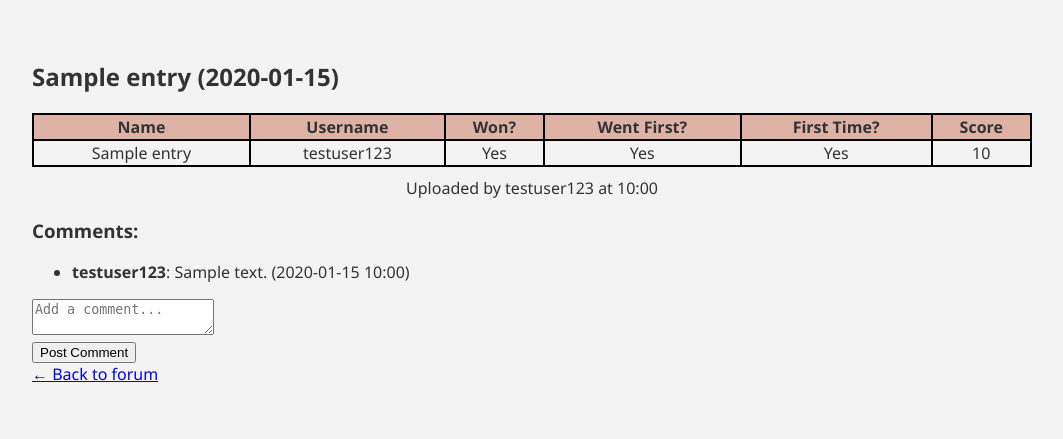
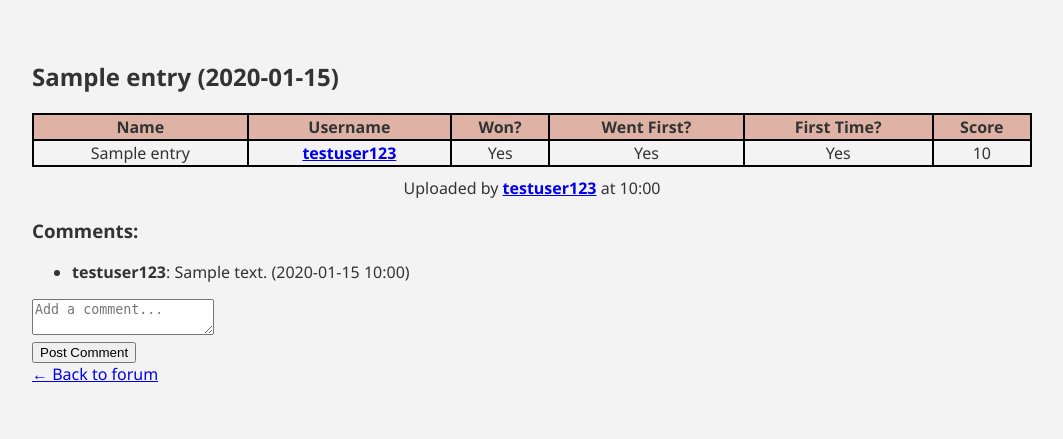
Before and after one commit to TheDoctorZoose/CITS3403-Agile-Project, a Flask app: page /forum/1 in a window 1280 px wide. Shown: the part 177-616 px from the top of the page, without its empty margins (108-1171 px from the left). Run offline with Flask 3, Linux system fonts and the light colour scheme; a user stored in the database is signed in; tables that the repository leaves empty hold one stand-in row (values such as "Sample post"); parts of the project's set-up code (start-up, migrations or seed data) failed here and were passed over.

Commit message:
Add profile hyperlink functionality to usernames in table

```diff
--- a/app/routes.py
+++ b/app/routes.py
@@ -293,6 +293,7 @@ def view_entry(entry_id):
             join(GameEntry, PlayerGameEntry.game_entry_id==GameEntry.id).\
             filter(PlayerGameEntry.game_entry_id==entry_id).\
             add_columns(
+                PlayerGameEntry.user_id,
                 PlayerGameEntry.name,
                 User.username,
                 PlayerGameEntry.win,
@@ -305,6 +306,7 @@ def view_entry(entry_id):
     player_entries = []
     for player_entry in player_entry_rows:
         player_entries.append({
+            'user_id':          player_entry.user_id,   # for profile hyperlinks
             'name':             player_entry.name,
             'username':         player_entry.username if player_entry.username is not None else "-",
             'win':              "Yes" if player_entry.win else "No",
--- a/app/static/css/entry-detail.css
+++ b/app/static/css/entry-detail.css
@@ -20,3 +20,8 @@ caption {
     caption-side: bottom;
     padding-top: 10px;
 }
+
+/* Text bolding */
+.text-bold {
+    font-weight: bold;
+}
--- a/app/templates/entry_detail.html
+++ b/app/templates/entry_detail.html
@@ -8,7 +8,7 @@
   <h2>{{ entry.game_title }} ({{ entry.date_played }})</h2>
 
   <table>
-    <caption>Uploaded by {{ entry.user.username }} at {{ formatted_time }}</caption>
+    <caption>Uploaded by <a href="{{ url_for('main.profile', user_id=entry.user_id) }}" class="text-bold">{{ entry.user.username }}</a> at {{ formatted_time }}</caption>
     <tr>
       <th>Name</th>
       <th>Username</th>
@@ -20,7 +20,13 @@
     {% for player_entry in player_entries %}
     <tr>
       <td>{{ player_entry.name }}</td>
-      <td>{{ player_entry.username }}</td>
+      <td>
+        {% if player_entry.user_id %}
+          <a href="{{ url_for('main.profile', user_id=player_entry.user_id) }}" class="text-bold">{{ player_entry.username }}</a>
+        {% else %}
+          <span class="fw-semibold">{{ player_entry.username }}</span>
+        {% endif %}
+      </td>
       <td>{{ player_entry.win }}</td>
       <td>{{ player_entry.went_first }}</td>
       <td>{{ player_entry.first_time }}</td>
```
